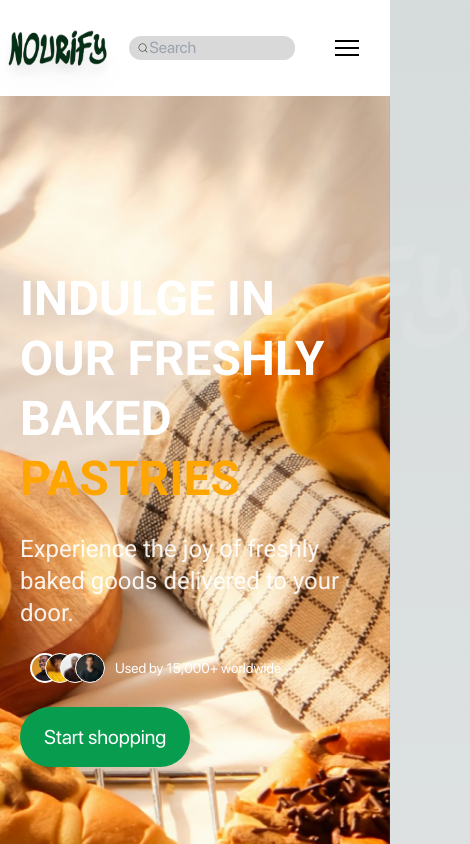
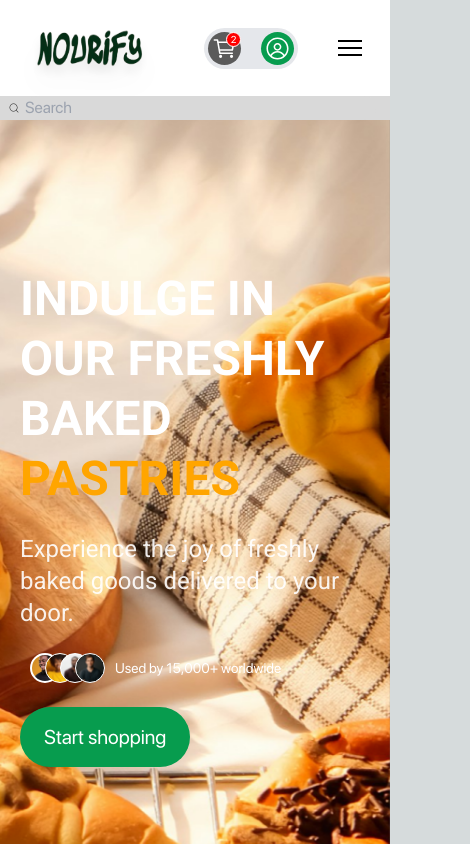
Before and after one commit to Nourify-develop/Nourify, a Next.js app: page / in a window 390 px wide. Shown: the top 844 px of the page, 470 px wide, since content can reach past the window. Built offline with nearby package versions, Linux system fonts and the light colour scheme; a web font is replaced by a local one.

Commit message:
feat: worked on the navbar, footer, login dropdown menus

```diff
--- a/src/app/layout.tsx
+++ b/src/app/layout.tsx
@@ -1,6 +1,8 @@
+"use client";
 import { Metadata } from "next";
 import "./globals.css";
 import Navbar from "../components/Navbar";
+import { usePathname } from "next/navigation";
 import Footer from "@/components/Footer";
 import { Roboto } from "next/font/google";
 
@@ -9,7 +11,7 @@ const roboto = Roboto({
   weight: ["400", "500", "700", "900"],
 });
 
-export const metadata: Metadata = {
+const metadata: Metadata = {
   title: "Nourify",
   description: "Where Healthy Choices Meet Peak Freshness",
 };
@@ -19,12 +21,16 @@ export default function RootLayout({
 }: Readonly<{
   children: React.ReactNode;
 }>) {
+  const pathname = usePathname();
+  const noNavbarFooterRoutes = ["/signup", "login"];
+  const showNavbarFooter = !noNavbarFooterRoutes.includes(pathname);
+
   return (
     <html lang="en">
       <body>
-        <Navbar />
+        {showNavbarFooter && <Navbar />}
         <main className={` ${roboto.className}`}> {children} </main>
-        <Footer />
+        {showNavbarFooter && <Footer />}
       </body>
     </html>
   );
--- a/src/app/signup/page.tsx
+++ b/src/app/signup/page.tsx
@@ -16,7 +16,7 @@ const SignUp = () => {
       >
         {/* <img src={`/images/bg1.png`} alt="" className="h-full fixe z-2" /> */}
         <Typography.p className="text-white !text-3xl">
-          Welcome to Nourify, your trusted source for fresh groceries ans
+          Welcome to Nourify, your trusted source for fresh groceries and
           pastries. Creating an account with us is the first step to enjoying a
           seamless shopping experience.
         </Typography.p>
--- a/src/components/Footer.tsx
+++ b/src/components/Footer.tsx
@@ -28,7 +28,7 @@ function Footer() {
   ];
 
   return (
-    <footer className="bg-[#013115]  pb-[14rem]">
+    <footer className="bg-[#013115]">
       <div className="container relative mx-auto">
         {/* TODO: div left */}
         <div className="flex flex-col relative gap-8 md:flex-row text-center md:text-left md:justify-between pt-12 pb-12 pr-[2.5rem] before:absolute before:left-0 before:bottom-0 before:w-full before:h-[1px] before:bg-gradient-to-r from-[#013115] via-white to-[#013115]">
@@ -45,7 +45,7 @@ function Footer() {
               Where Healthy Choices Meet Peak Freshness.
             </p>
           </div>
-          <div className="grid md:grid-cols-3 w-auto text-white gap-[4rem]">
+          <div className="grid md:grid-cols-3 w-auto text-white gap-[2.5rem]">
             <div>
               <h4 className="mb-5 text-[1.5rem]">Shop</h4>
               <div className="flex flex-col gap-4 font-normal text-[0.875rem]">
@@ -106,9 +106,9 @@ function Footer() {
       </div>
 
       <img
-        src="/images/NOURIFY.png"
+        src="/images/footer-img.svg"
         alt="Nourify Footer Logo"
-        className="absolute opacity-10 top-[15rem] left-[5rem] w-[50rem]"
+        className="mt-[2rem]"
       />
     </footer>
   );
--- a/src/components/Navbar.tsx
+++ b/src/components/Navbar.tsx
@@ -6,12 +6,18 @@ import { CiSearch } from "react-icons/ci";
 import { IoCartOutline } from "react-icons/io5";
 import { RxAvatar } from "react-icons/rx";
 import { usePathname } from "next/navigation";
+import { AnimatePresence, motion } from "framer-motion";
 
 function Navbar() {
   const [showMobileMenu, setShowMobileMenu] = useState(false);
+  const [showLoginMenu, setShowLoginMenu] = useState(false);
   const toggleMobileMenu = useCallback(() => {
     setShowMobileMenu((current) => !current);
   }, []);
+  const toggleLoginMenu = useCallback(() => {
+    setShowLoginMenu((current) => !current);
+  }, []);
+
   const pathname = usePathname();
   const MENU_LINKS = [
     { name: "Home", link: "/" },
@@ -41,7 +47,7 @@ function Navbar() {
         <Logo />
 
         <div className="flex md:gap-[1rem] lg:gap-[2rem] items-center">
-          <div className="flex items-center md:gap-[1px] lg:gap-[3px] bg-gray-2 rounded-full ml-4 md:ml-0 md:px-1 md:py-1 lg:px-2 lg:py-2 transition-all duration-300 w-[60%] md:w-[100%]">
+          <div className="absolute md:relative top-full left-0 w-full flex items-center gap-[5px] md:gap-[1px] lg:gap-[3px] bg-gray-2 md:rounded-full md:ml-4  md:px-1 md:py-1 lg:px-2 lg:py-2 transition-all duration-300 md:w-[100%]">
             <span>
               <CiSearch className="text-primary pl-2 md:pl-0" size={"20px"} />
             </span>
@@ -51,24 +57,44 @@ function Navbar() {
               className="inherit bg-gray-2 rounded-full outline-none transition-all duration-300 lg:px-2 lg:py-1 w-[90%]"
             />
           </div>
-          <div className="hidden md:flex items-center md:gap-3 lg:gap-5 bg-gray-200 md:px-1 md:py-1 rounded-full">
-            <div className="bg-[#5B5B5B] rounded-full md:p-1 lg:p-2 relative">
-              <IoCartOutline className="text-white" size={"25px"} />
-              <p className=" absolute top-1 md:right-1 lg:right-2  bg-[#FF0000] border border-white h-[15px] w-[15px] rounded-full text-[10px] text-white flex items-center justify-center">
+          <div className="flex items-center gap-5 bg-gray-200 px-1 py-1 rounded-full">
+            <div className="bg-[#5B5B5B] rounded-full p-1 lg:p-2 relative">
+              <IoCartOutline className="text-white" size={" 25px"} />
+              <p className=" absolute top-0 md:top-1 right-0 md:right-1 lg:right-2  bg-[#FF0000] border border-white h-[15px] w-[15px] rounded-full text-[10px] text-white flex items-center justify-center">
                 2
               </p>
             </div>
-            <div className="bg-secondary rounded-full md:p-1 lg:p-2">
-              <RxAvatar className="text-white" size={"25px"} />
+            <div className="bg-secondary rounded-full p-1 lg:p-2">
+              <RxAvatar
+                onClick={toggleLoginMenu}
+                className="text-white cursor-pointer"
+                size={"25px"}
+              />
             </div>
           </div>
+
+          {/* TODO: MAKE A DROPDOWN FOR CREATE ACCOUNT AND LOGIN */}
+          {/* FIXME: WORKS */}
+
+          {showLoginMenu && (
+            <motion.div
+              initial={{ opacity: 0 }}
+              animate={{ opacity: 1 }}
+              exit={{ opacity: 0 }}
+              transition={{ duration: 0.5 }}
+              className="absolute flex flex-col items-center self-end top-[8rem] right-5 z-[1000] space-y-6 bg-white backdrop-blur-md sm:w-auto sm:self-center py-6  px-8 drop-shadow-md"
+            >
+              <Link href="/signup">Create an account</Link>
+              <Link href="/login">Log in</Link>
+            </motion.div>
+          )}
 
           {/* TODO: HAMBURGER ICON and add the "OPEN"  class dynamically.*/}
           {/* FIXME: WORKS */}
           <button
             onClick={toggleMobileMenu}
             className={`${showMobileMenu ? "open" : null}
-            "block hamburger ml-10 mt-[0.5rem] md:hidden focus:outline-none`}
+            "block hamburger ml-10 mt-[0.5rem] cursor-pointer md:hidden focus:outline-none`}
           >
             <span className="hamburger-top"></span>
             <span className="hamburger-middle"></span>
@@ -78,11 +104,14 @@ function Navbar() {
           {/* TODO: MOBILE MENU - make sure the hidden class is applied and then removed dynamically.*/}
           {/* FIXME: WORKS */}
 
-          <div className="md:hidden">
-            <div
-              className={`${
-                showMobileMenu ? "block" : "hidden"
-              } absolute flex flex-col items-center self-end py-8 mt-14 z-[1000] space-y-6 bg-white backdrop-blur-md sm:w-auto sm:self-center left-6 right-6 drop-shadow-md`}
+          <div>
+            {showMobileMenu && (
+              <motion.div
+                initial={{ opacity: 0 }}
+                animate={{ opacity: 1 }}
+                exit={{ opacity: 0 }}
+                transition={{ duration: 0.5 }}
+                className="absolute flex flex-col items-center self-end py-8 mt-20 z-[1000] space-y-6 bg-white backdrop-blur-md sm:w-auto sm:self-center left-6 right-6 drop-shadow-md"
               >
                 {MENU_LINKS.map(({ link, name }) => (
                   <Link
@@ -95,7 +124,8 @@ function Navbar() {
                     {name}
                   </Link>
                 ))}
-            </div>
+              </motion.div>
+            )}{" "}
           </div>
         </div>
       </header>
```
Also changed, not shown: src/app/globals.css (+0 -8 lines), public/images/footer-img.svg (added). Lines whose indentation alone changed are shown as unchanged.
